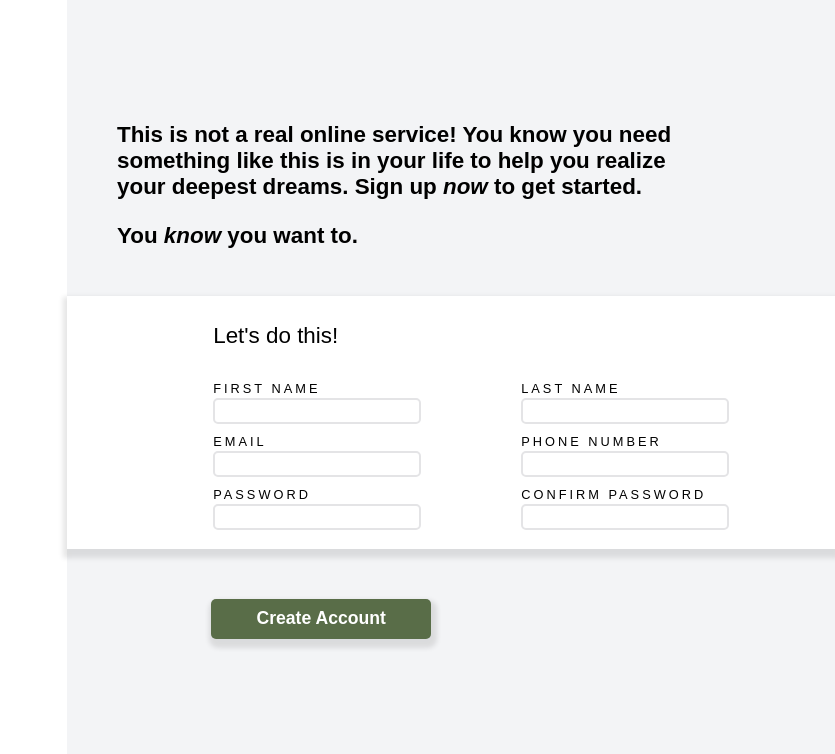
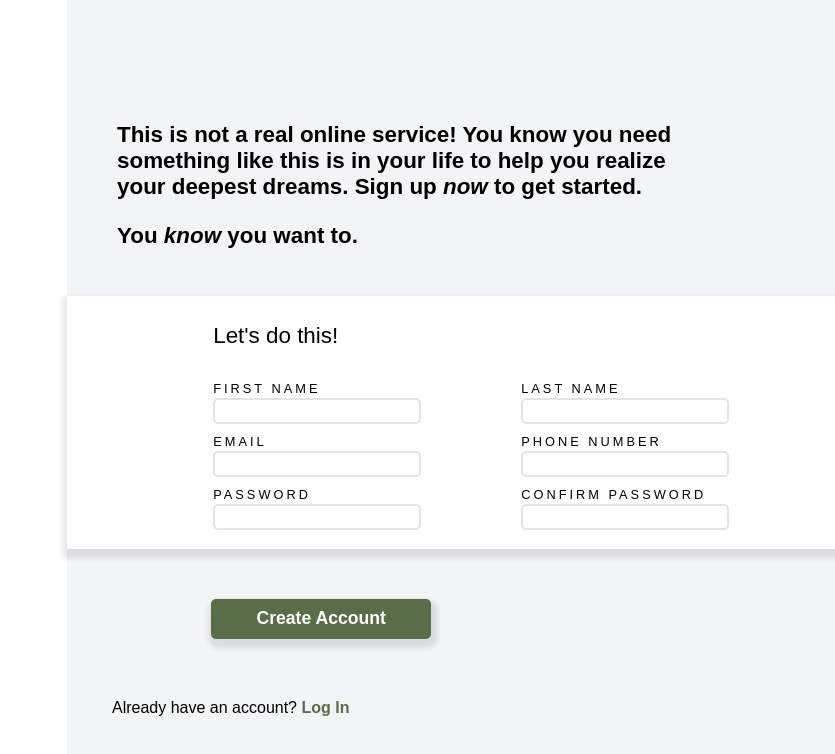
Before and after one commit to charliedwyer/signup-form, a plain HTML site: page index.html in a window 1280 px wide. Shown: the whole page, without its empty margins (445-1280 px from the left). Drawn offline with Linux system fonts and the light colour scheme.

Commit message:
Add log in text

```diff
--- a/index.html
+++ b/index.html
@@ -64,6 +64,7 @@
                     </fieldset>
                     <input type="submit" id="submit" value="Create Account">
                 </form>
+                <p class="log-in">Already have an account? <a href="#">Log In</a></p>
             </div>
         </div>
     </div>
--- a/styles.css
+++ b/styles.css
@@ -122,3 +122,17 @@ input[type="submit"] {
     position: absolute;
     margin-top: 50px;
 }
+
+p.log-in {
+    position: absolute;
+    margin-left: 45px;
+    margin-top: 150px;
+    font-weight: 400;
+    font-size: 1rem;
+}
+
+.log-in a {
+    color: #596D48;
+    font-weight: bold;
+    text-decoration: none;
+}
```
